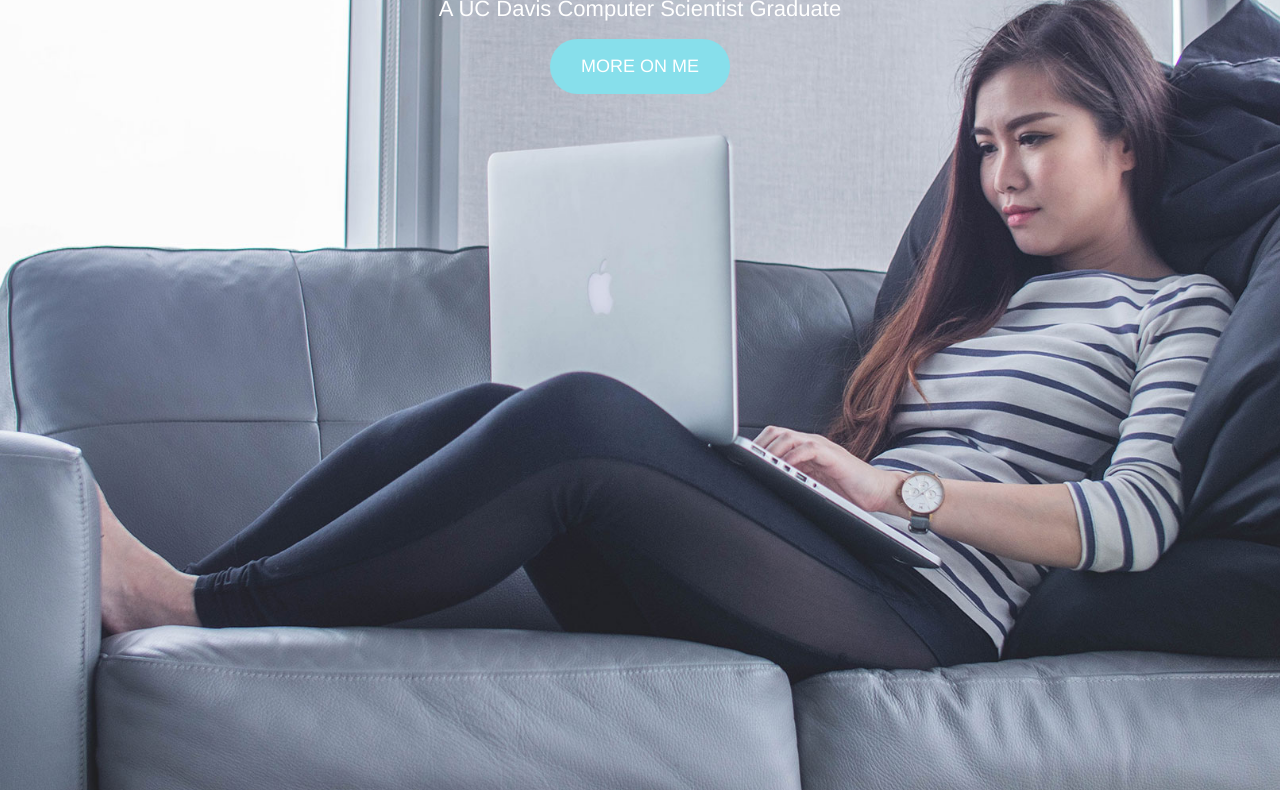
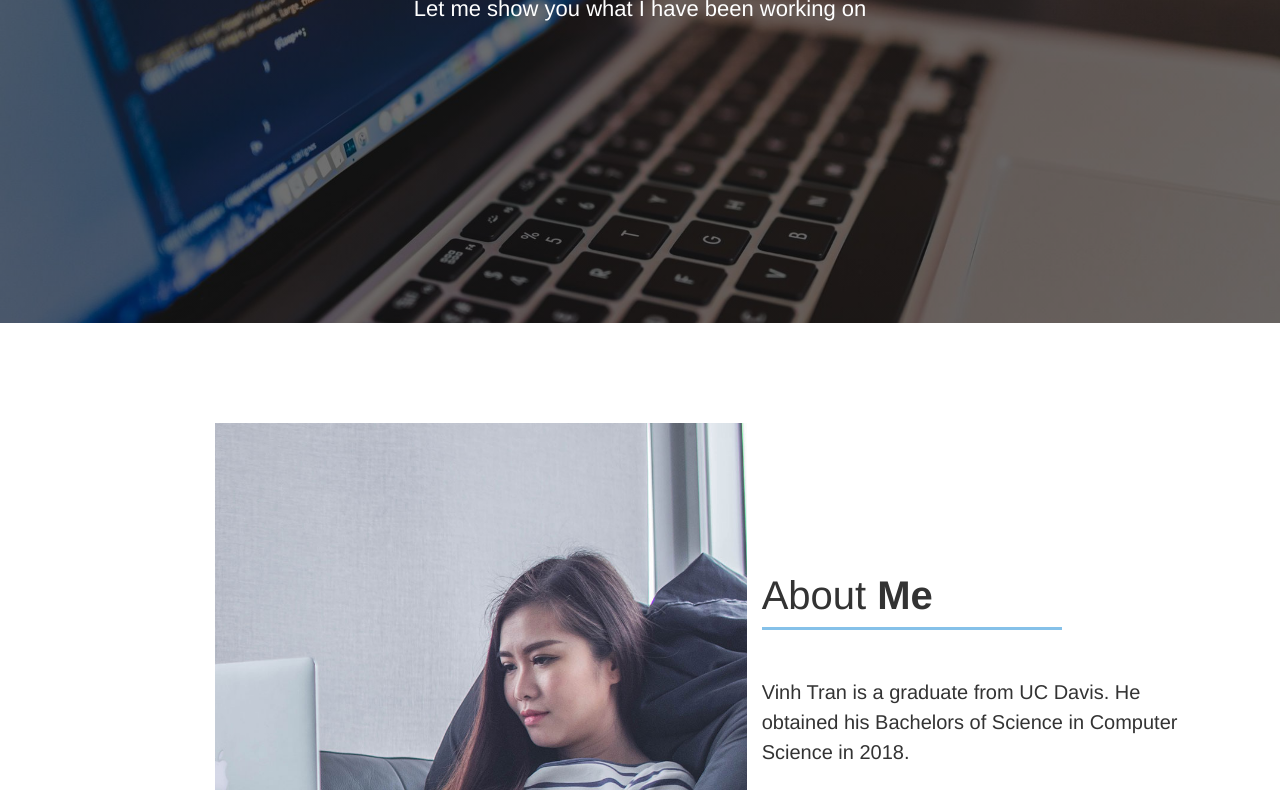
Before and after one commit to vinhtran543/portfolio, a plain HTML site: page public/projects.html in a window 1280 px wide. Shown: the part 250-1040 px from the top of the page. Drawn offline with nearby package versions, Linux system fonts and the light colour scheme.

Commit message:
Added in showcase for project page. Dimmed background image for both index and projects page using linear gradient

```diff
--- a/public/css/style.css
+++ b/public/css/style.css
@@ -86,7 +86,7 @@ header a:hover{
 #showcase{
     min-height: 1000px;
     /* background:url('../images/showcase.jpg') no-repeat 0 -200px; X-axis, Y-axis */
-    background:url('../images/showcase.jpg') no-repeat; /* X-axis, Y-axis*/
+    background:linear-gradient( rgba(0, 0, 0, 0.5), rgba(0, 0, 0, 0.5) ), url('../images/showcase.jpg') no-repeat; /* X-axis, Y-axis*/
 
     background-size: cover; /*allows background image to cover entire page and not show white space when zoomed out*/
     background-position: center center;
@@ -149,6 +149,29 @@ header a:hover{
 }
 
 #showcase p{
+    font-size:22px;
+    color: white;
+}
+
+/* Showcase for projects page */
+#projectshowcase{
+    min-height: 500px;
+    background:linear-gradient( rgba(0, 0, 0, 0.5), rgba(0, 0, 0, 0.5) ), url('../images/laptop.jpg') no-repeat; /* linear-gradient dims the image*/
+
+    background-size: cover; /*allows background image to cover entire page and not show white space when zoomed out*/
+    background-position: center center;
+
+    text-align:center;
+    color:white;
+}
+
+#projectshowcase h1{
+    margin-top:100px;
+    font-size:55px;
+    margin-bottom:10px;
+}
+
+#projectshowcase p{
     font-size:22px;
     color: white;
 }
--- a/public/projects.html
+++ b/public/projects.html
@@ -34,14 +34,11 @@
             </div>
         </header>
 
-        <!-- Show Case -->
-        <section id="showcase">
+        <!-- Project Showcase -->
+        <section id="projectshowcase">
             <div class="container">
-                <h1>Hello, I'm Vinh Tran</h1>
-                <p>A UC Davis Computer Scientist Graduate</p>
-                <a href="#aboutme" class="button"><span>MORE ON ME</span></a>
-                <!-- <a href="#aboutme" class="button">More on me</a>  -->
-                <!-- <a href="#aboutme">More on me</a> -->
+            <h1>My projects</h1>
+            <p>Let me show you what I have been working on</p>
             </div>
         </section>
 
```
Also changed, not shown: public/images/laptop.jpg (added).
